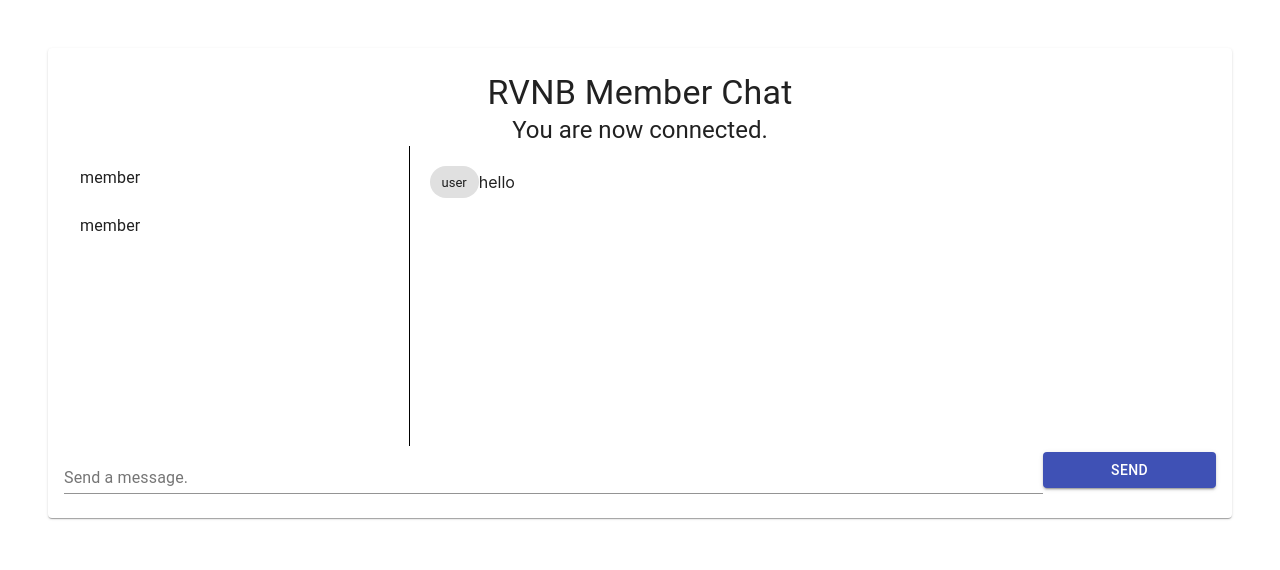
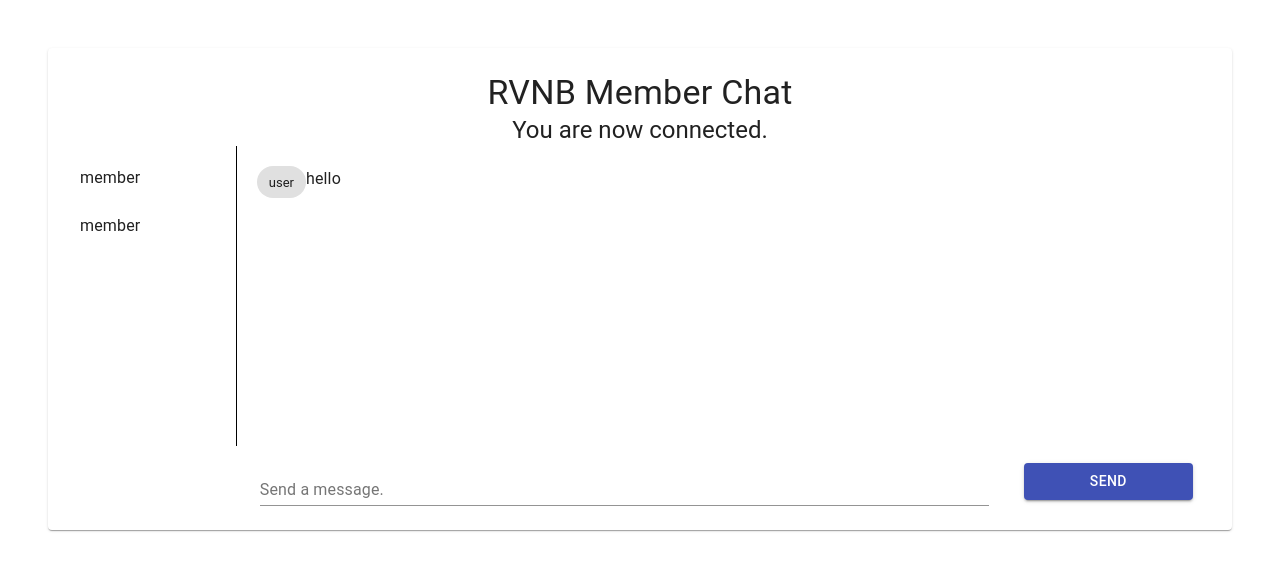
Before and after one commit to nickdurbin/react-chat-app, a React (Create React App) app: page / in a window 1280 px wide. Shown: the top 570 px of the page. Built offline with nearby package versions, Linux system fonts and the light colour scheme.

Commit message:
Brought in the context to the dashboard component. Altered the dashboard styling.

```diff
--- a/src/components/Dashboard.js
+++ b/src/components/Dashboard.js
@@ -1,4 +1,5 @@
-import React, { useState } from 'react';
+import React, { useState, useContext } from 'react';
+import { CTX } from '../store/Store';
 import { makeStyles } from '@material-ui/core/styles';
 import Paper from '@material-ui/core/Paper';
 import Typography from '@material-ui/core/Typography';
@@ -21,7 +22,7 @@ const useStyles = makeStyles(theme => ({
     alignItems: 'center'
   },
   memberList: {
-    width: '30%',
+    width: '15%',
     height: '300px',
     borderRight: '1px solid black'
   },
@@ -31,16 +32,21 @@ const useStyles = makeStyles(theme => ({
     padding: '20px'
   },
   chatBox: {
-    width: '85%'
+    width: '65%',
+    margin: '1% 3% 0 17%'
   },
   sendButton: {
-    width: '15%'
+    width: '15%',
+    margin: '1% 2% 0 0'
   },
 }));
 
 function Dashboard() {
   const classes = useStyles();
-  const [textValue, setTextValue] = useState()
+  const [textValue, setTextValue] = useState();
+
+  // CTX Store
+  const [allChats] = useContext(CTX);
 
   return (
     <div>
@@ -68,7 +74,7 @@ function Dashboard() {
                 [{ from: 'user', msg: 'hello' }].map((chat, index) =>
                   <div className={classes.flex} key={index} button>
                     <Chip label={chat.from} className={classes.chip} />
-                    <Typography variant="p">{chat.msg}</Typography>
+                    <Typography variant="body1" gutterBottom>{chat.msg}</Typography>
                   </div>
                   )
               }
```
